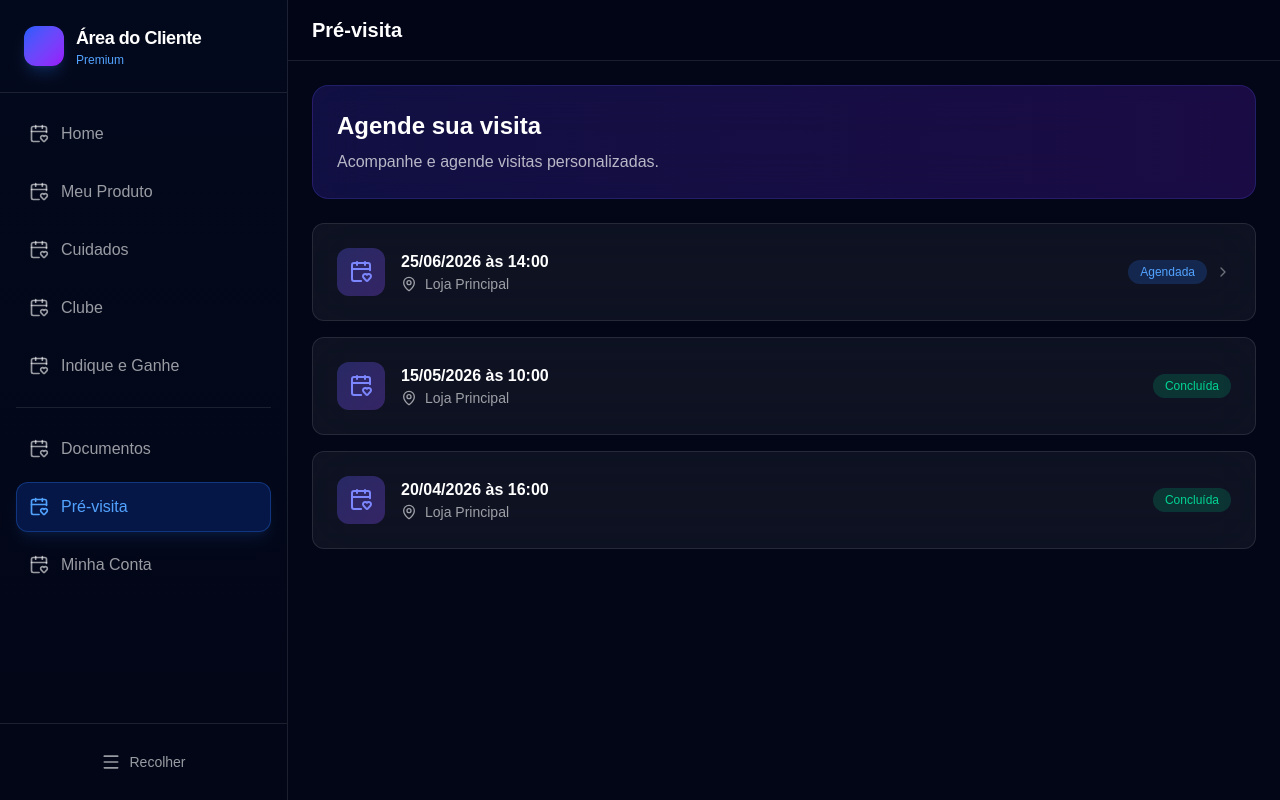
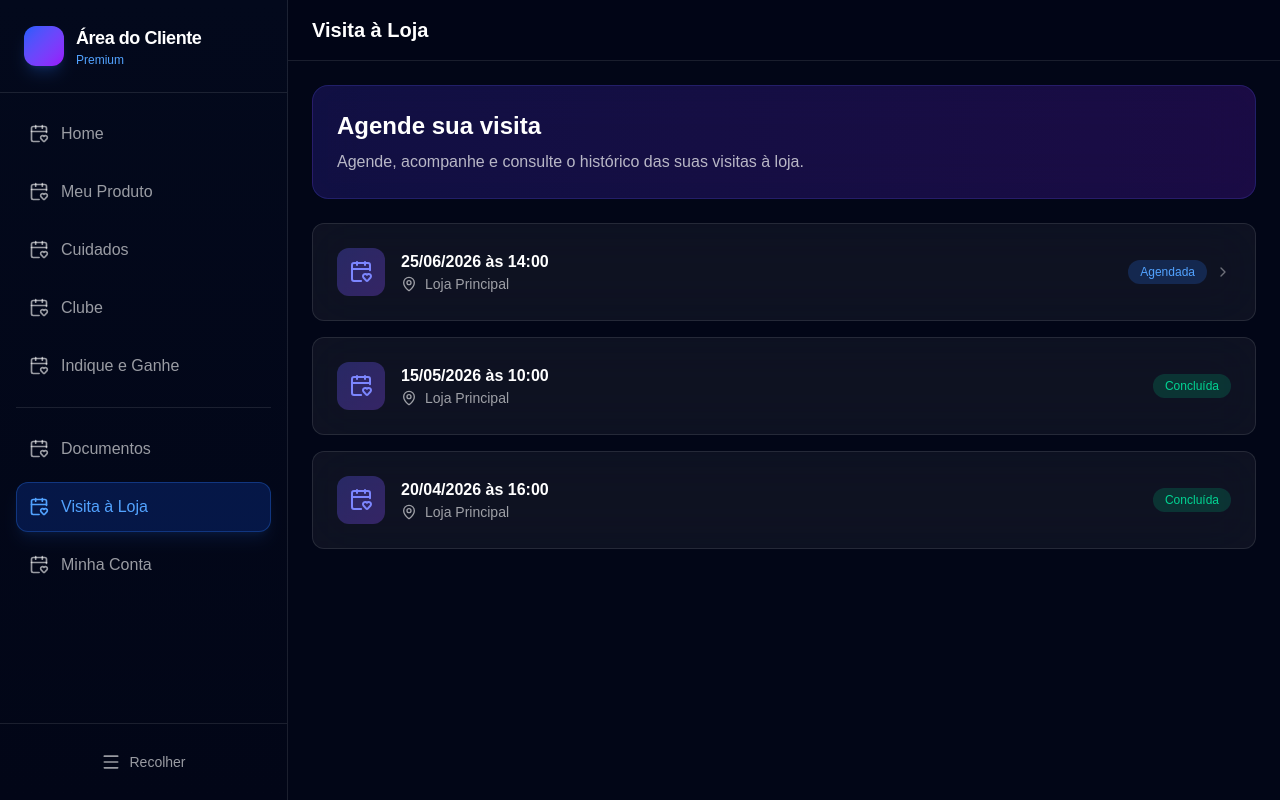
Before and after one commit to contatoaqualuxo-boop/app-teste-drsleepfranciscojunqueira, a Next.js app: page /cliente-premium/pre-visita in a window 1280 px wide. Built offline with nearby package versions, Linux system fonts and the light colour scheme; no server answers.

Commit message:
refactor: rename pre-visit to store visit

```diff
--- a/src/app/cliente-premium/clube/page.tsx
+++ b/src/app/cliente-premium/clube/page.tsx
@@ -12,7 +12,7 @@ const navItems = [
   { label: 'Clube', href: '/cliente-premium/clube', icon: Trophy, group: 'principal' as const, isActive: true },
   { label: 'Indique e Ganhe', href: '/cliente-premium/indique-e-ganhe', icon: Trophy, group: 'principal' as const },
   { label: 'Documentos', href: '/cliente-premium/documentos', icon: Trophy, group: 'outros' as const },
-  { label: 'Pré-visita', href: '/cliente-premium/pre-visita', icon: Trophy, group: 'outros' as const },
+  { label: 'Visita à Loja', href: '/cliente-premium/pre-visita', icon: Trophy, group: 'outros' as const },
   { label: 'Minha Conta', href: '/cliente-premium/minha-conta', icon: Trophy, group: 'outros' as const },
 ];
 
--- a/src/app/cliente-premium/cuidados/page.tsx
+++ b/src/app/cliente-premium/cuidados/page.tsx
@@ -12,7 +12,7 @@ const navItems = [
   { label: 'Clube', href: '/cliente-premium/clube', icon: Heart, group: 'principal' as const },
   { label: 'Indique e Ganhe', href: '/cliente-premium/indique-e-ganhe', icon: Heart, group: 'principal' as const },
   { label: 'Documentos', href: '/cliente-premium/documentos', icon: Heart, group: 'outros' as const },
-  { label: 'Pré-visita', href: '/cliente-premium/pre-visita', icon: Heart, group: 'outros' as const },
+  { label: 'Visita à Loja', href: '/cliente-premium/pre-visita', icon: Heart, group: 'outros' as const },
   { label: 'Minha Conta', href: '/cliente-premium/minha-conta', icon: Heart, group: 'outros' as const },
 ];
 
--- a/src/app/cliente-premium/documentos/page.tsx
+++ b/src/app/cliente-premium/documentos/page.tsx
@@ -12,7 +12,7 @@ const navItems = [
   { label: 'Clube', href: '/cliente-premium/clube', icon: FileText, group: 'principal' as const },
   { label: 'Indique e Ganhe', href: '/cliente-premium/indique-e-ganhe', icon: FileText, group: 'principal' as const },
   { label: 'Documentos', href: '/cliente-premium/documentos', icon: FileText, group: 'outros' as const, isActive: true },
-  { label: 'Pré-visita', href: '/cliente-premium/pre-visita', icon: FileText, group: 'outros' as const },
+  { label: 'Visita à Loja', href: '/cliente-premium/pre-visita', icon: FileText, group: 'outros' as const },
   { label: 'Minha Conta', href: '/cliente-premium/minha-conta', icon: FileText, group: 'outros' as const },
 ];
 
--- a/src/app/cliente-premium/indique-e-ganhe/page.tsx
+++ b/src/app/cliente-premium/indique-e-ganhe/page.tsx
@@ -13,7 +13,7 @@ const navItems = [
   { label: 'Clube', href: '/cliente-premium/clube', icon: Gift, group: 'principal' as const },
   { label: 'Indique e Ganhe', href: '/cliente-premium/indique-e-ganhe', icon: Gift, group: 'principal' as const, isActive: true },
   { label: 'Documentos', href: '/cliente-premium/documentos', icon: Gift, group: 'outros' as const },
-  { label: 'Pré-visita', href: '/cliente-premium/pre-visita', icon: Gift, group: 'outros' as const },
+  { label: 'Visita à Loja', href: '/cliente-premium/pre-visita', icon: Gift, group: 'outros' as const },
   { label: 'Minha Conta', href: '/cliente-premium/minha-conta', icon: Gift, group: 'outros' as const },
 ];
 
--- a/src/app/cliente-premium/meu-produto/page.tsx
+++ b/src/app/cliente-premium/meu-produto/page.tsx
@@ -12,7 +12,7 @@ const navItems = [
   { label: 'Clube', href: '/cliente-premium/clube', icon: Package, group: 'principal' as const },
   { label: 'Indique e Ganhe', href: '/cliente-premium/indique-e-ganhe', icon: Package, group: 'principal' as const },
   { label: 'Documentos', href: '/cliente-premium/documentos', icon: Package, group: 'outros' as const },
-  { label: 'Pré-visita', href: '/cliente-premium/pre-visita', icon: Package, group: 'outros' as const },
+  { label: 'Visita à Loja', href: '/cliente-premium/pre-visita', icon: Package, group: 'outros' as const },
   { label: 'Minha Conta', href: '/cliente-premium/minha-conta', icon: Package, group: 'outros' as const },
 ];
 
--- a/src/app/cliente-premium/minha-conta/page.tsx
+++ b/src/app/cliente-premium/minha-conta/page.tsx
@@ -12,7 +12,7 @@ const navItems = [
   { label: 'Clube', href: '/cliente-premium/clube', icon: User, group: 'principal' as const },
   { label: 'Indique e Ganhe', href: '/cliente-premium/indique-e-ganhe', icon: User, group: 'principal' as const },
   { label: 'Documentos', href: '/cliente-premium/documentos', icon: User, group: 'outros' as const },
-  { label: 'Pré-visita', href: '/cliente-premium/pre-visita', icon: User, group: 'outros' as const },
+  { label: 'Visita à Loja', href: '/cliente-premium/pre-visita', icon: User, group: 'outros' as const },
   { label: 'Minha Conta', href: '/cliente-premium/minha-conta', icon: User, group: 'outros' as const, isActive: true },
 ];
 
--- a/src/app/cliente-premium/page.tsx
+++ b/src/app/cliente-premium/page.tsx
@@ -25,7 +25,7 @@ const navItems = [
   { label: 'Clube', href: '/cliente-premium/clube', icon: Trophy, group: 'principal' as const },
   { label: 'Indique e Ganhe', href: '/cliente-premium/indique-e-ganhe', icon: Gift, group: 'principal' as const },
   { label: 'Documentos', href: '/cliente-premium/documentos', icon: FileText, group: 'outros' as const },
-  { label: 'Pré-visita', href: '/cliente-premium/pre-visita', icon: CalendarHeart, group: 'outros' as const },
+  { label: 'Visita à Loja', href: '/cliente-premium/pre-visita', icon: CalendarHeart, group: 'outros' as const },
   { label: 'Minha Conta', href: '/cliente-premium/minha-conta', icon: User, group: 'outros' as const },
 ];
 
--- a/src/app/cliente-premium/pre-visita/page.tsx
+++ b/src/app/cliente-premium/pre-visita/page.tsx
@@ -12,7 +12,7 @@ const navItems = [
   { label: 'Clube', href: '/cliente-premium/clube', icon: CalendarHeart, group: 'principal' as const },
   { label: 'Indique e Ganhe', href: '/cliente-premium/indique-e-ganhe', icon: CalendarHeart, group: 'principal' as const },
   { label: 'Documentos', href: '/cliente-premium/documentos', icon: CalendarHeart, group: 'outros' as const },
-  { label: 'Pré-visita', href: '/cliente-premium/pre-visita', icon: CalendarHeart, group: 'outros' as const, isActive: true },
+  { label: 'Visita à Loja', href: '/cliente-premium/pre-visita', icon: CalendarHeart, group: 'outros' as const, isActive: true },
   { label: 'Minha Conta', href: '/cliente-premium/minha-conta', icon: CalendarHeart, group: 'outros' as const },
 ];
 
@@ -25,7 +25,7 @@ const mockVisits = [
 export default function PremiumCustomerPreVisit() {
   return (
     <DashboardLayout
-      title="Pré-visita"
+      title="Visita à Loja"
       sidebarNavItems={navItems}
       sidebarTitle="Área do Cliente"
       sidebarSubtitle="Premium"
@@ -34,7 +34,7 @@ export default function PremiumCustomerPreVisit() {
         {/* Intro */}
         <div className="bg-gradient-to-r from-indigo-600/20 to-violet-600/20 border border-indigo-500/20 rounded-2xl p-6 backdrop-blur-xl">
           <h2 className="text-2xl font-bold text-white mb-2">Agende sua visita</h2>
-          <p className="text-white/70">Acompanhe e agende visitas personalizadas.</p>
+          <p className="text-white/70">Agende, acompanhe e consulte o histórico das suas visitas à loja.</p>
         </div>
 
         {/* Visits List */}
```
